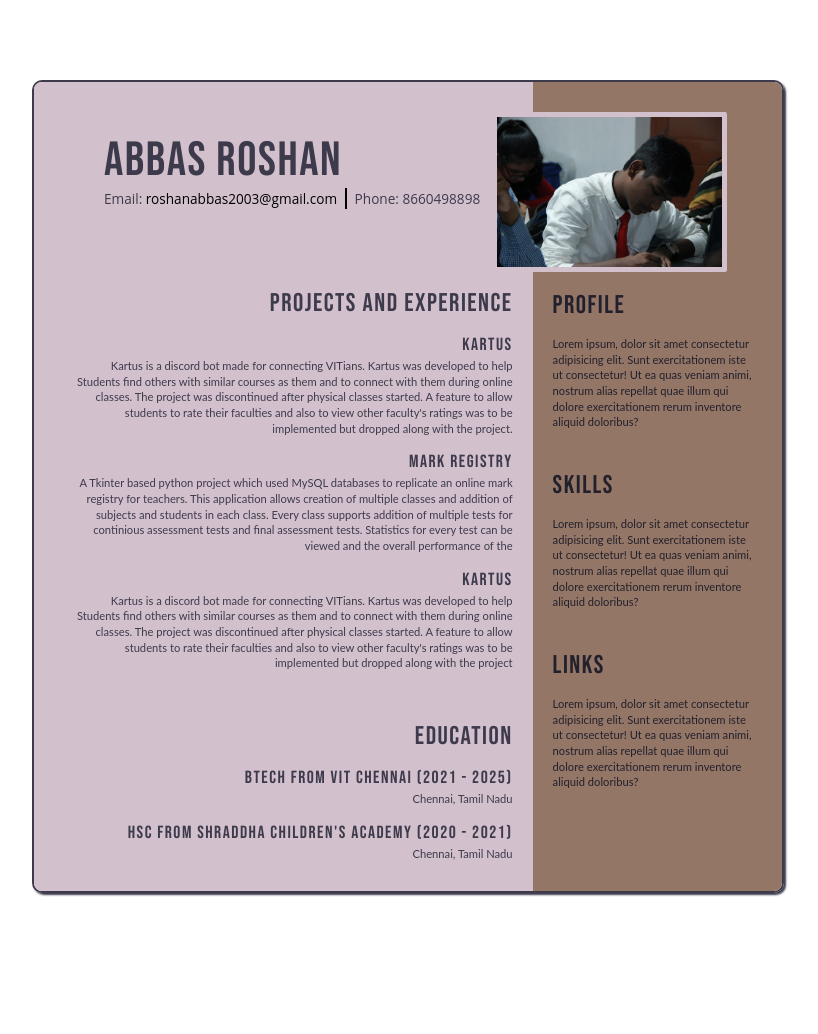
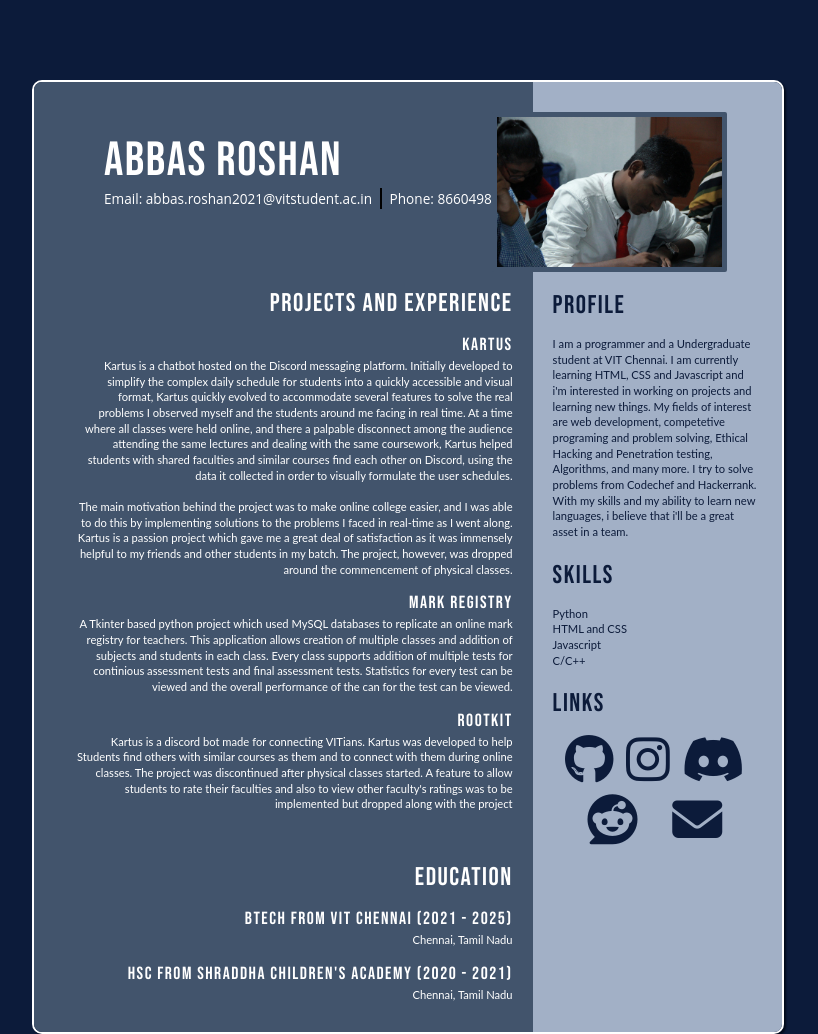
Before and after one commit to arohere/arohere.github.io, a plain HTML site: page index.html in a window 1280 px wide. Shown: the top 1034 px of the page, without its empty margins (232-1050 px from the left). Before the commit the page ends 973 px from the top, so only its background shows below. Drawn offline with Linux system fonts and the light colour scheme.

Commit message:
colour changes and Links added

```diff
--- a/index.html
+++ b/index.html
@@ -10,6 +10,7 @@
     <link rel="preconnect" href="https://fonts.googleapis.com">
     <link rel="preconnect" href="https://fonts.gstatic.com" crossorigin>
     <link href="https://fonts.googleapis.com/css2?family=Bebas+Neue&display=swap" rel="stylesheet">
+    <script src="https://kit.fontawesome.com/5c52aa445d.js" crossorigin="anonymous"></script>
 
 </head>
 
@@ -24,7 +25,7 @@
                 <span>
                     Email:
                 </span>
-                <a href="mailto:roshanabbas2003@gmail.com">roshanabbas2003@gmail.com</a>
+                <a class="leftlink" href="mailto:abbas.roshan2021@vitstudent.ac.in">abbas.roshan2021@vitstudent.ac.in</a>
                 <span class="sepp"></span>
                 <span>
                     Phone: 8660498898
@@ -39,8 +40,12 @@
                         Kartus
                     </div>
                     <div class="des">
-                        Kartus is a discord bot made for connecting VITians. Kartus was developed to help Students find others with similar courses as them and to connect with them during online classes. The project was discontinued after physical classes started. A feature
-                        to allow students to rate their faculties and also to view other faculty's ratings was to be implemented but dropped along with the project.
+                        Kartus is a chatbot hosted on the Discord messaging platform. Initially developed to simplify the complex daily schedule for students into a quickly accessible and visual format, Kartus quickly evolved to accommodate several features to solve the real
+                        problems I observed myself and the students around me facing in real time. At a time where all classes were held online, and there a palpable disconnect among the audience attending the same lectures and dealing with the same coursework,
+                        Kartus helped students with shared faculties and similar courses find each other on Discord, using the data it collected in order to visually formulate the user schedules.
+                        <br>
+                        <br> The main motivation behind the project was to make online college easier, and I was able to do this by implementing solutions to the problems I faced in real-time as I went along. Kartus is a passion project which gave me
+                        a great deal of satisfaction as it was immensely helpful to my friends and other students in my batch. The project, however, was dropped around the commencement of physical classes.
                     </div>
                 </div>
                 <div class="project">
@@ -49,13 +54,12 @@
                     </div>
                     <div class="des">
                         A Tkinter based python project which used MySQL databases to replicate an online mark registry for teachers. This application allows creation of multiple classes and addition of subjects and students in each class. Every class supports addition of multiple
-                        tests for continious assessment tests and final assessment tests. Statistics for every test can be viewed and the overall performance of the
-
+                        tests for continious assessment tests and final assessment tests. Statistics for every test can be viewed and the overall performance of the can for the test can be viewed.
                     </div>
                 </div>
                 <div class="project">
                     <div class="title">
-                        Kartus
+                        Rootkit
                     </div>
                     <div class="des">
                         Kartus is a discord bot made for connecting VITians. Kartus was developed to help Students find others with similar courses as them and to connect with them during online classes. The project was discontinued after physical classes started. A feature
@@ -92,24 +96,39 @@
             <div class="profilebox">
                 <div class="titleholder">Profile</div>
                 <div class="des profiledes">
-                    Lorem ipsum, dolor sit amet consectetur adipisicing elit. Sunt exercitationem iste ut consectetur! Ut ea quas veniam animi, nostrum alias repellat quae illum qui dolore exercitationem rerum inventore aliquid doloribus?
+                    I am a programmer and a Undergraduate student at VIT Chennai. I am currently learning HTML, CSS and Javascript and i'm interested in working on projects and learning new things. My fields of interest are web development, competetive programing and problem
+                    solving, Ethical Hacking and Penetration testing, Algorithms, and many more. I try to solve problems from Codechef and Hackerrank. With my skills and my ability to learn new languages, i believe that i'll be a great asset in a team.
                 </div>
             </div>
             <div class="profilebox">
+
                 <div class="titleholder">Skills</div>
                 <div class="des profiledes">
-                    Lorem ipsum, dolor sit amet consectetur adipisicing elit. Sunt exercitationem iste ut consectetur! Ut ea quas veniam animi, nostrum alias repellat quae illum qui dolore exercitationem rerum inventore aliquid doloribus?
+                    <ol>
+                        <li>Python</li>
+                        <li>HTML and CSS</li>
+                        <li>Javascript</li>
+                        <li>C/C++</li>
+                    </ol>
                 </div>
             </div>
             <div class="profilebox">
                 <div class="titleholder">Links</div>
                 <div class="des profiledes">
-                    Lorem ipsum, dolor sit amet consectetur adipisicing elit. Sunt exercitationem iste ut consectetur! Ut ea quas veniam animi, nostrum alias repellat quae illum qui dolore exercitationem rerum inventore aliquid doloribus?
+                    <div class="iconbox">
+                        <a href="https://github.com/arohere/chikka"><i class="fa-brands fa-github icons-pack"></i></a>
+                        <a href="https://www.instagram.com/aro.kun/"><i class="fa-brands fa-instagram icons-pack"></i></a>
+                        <a href="http://discordapp.com/users/608276451074113539"><i class="fa-brands fa-discord icons-pack"></i></a>
+                    </div>
+                    <div class="iconbox" style="margin-top: 10px;">
+                        <a href="https://www.reddit.com/user/ii_aro_ii"><i class="fa-brands fa-reddit icons-pack"></i></a>
+                        <a href="mailto:abbas.roshan2021@vitstudent.ac.in"><i class="fa-solid fa-envelope icons-pack"></i></a>
+                    </div>
+
                 </div>
             </div>
+
         </div>
-
-    </div>
 
 
 
--- a/style.css
+++ b/style.css
@@ -1,12 +1,17 @@
 :root {
-    --backdrop: #E3DFFF;
+    --backdrop: #0C1B3A;
     --content: #D3C0CD;
-    --leftside: #D3C0CD;
-    --rightside: #937666;
-    --leftside-text: #3D3A4B;
-    --rightside-text: #23202d;
+    --leftside: #42546C;
+    --rightside: #A2B0C6;
+    --leftside-text: #ffffff;
+    --rightside-text: #0C1B3A;
+    --shadow-color: #020a1a;
     --projectbox: rgb(181, 147, 147);
     --corner-rad: 10px;
+}
+
+body {
+    background-color: var(--backdrop);
 }
 
 .contentbox {
@@ -16,7 +21,7 @@
     overflow: hidden;
     border: var(--leftside-text) 2px solid;
     border-radius: 10px;
-    box-shadow: var(--leftside-text) 2px 2px 2px;
+    box-shadow: var(--shadow-color) 2px 2px 2px;
 }
 
 .leftside {
@@ -35,13 +40,14 @@ span {
 }
 
 a {
-    color: black;
     text-decoration: none;
+    /* transition: 0.2s; */
+    color: inherit;
     transition: 0.2s;
 }
 
-a:hover {
-    color: azure;
+a.leftlink:hover {
+    color: var(--rightside-text);
 }
 
 .rightside {
@@ -130,9 +136,39 @@ img {
 .profilebox {
     margin-left: 10px;
     padding-left: 10px;
-    padding-bottom: 40px;
+    margin-bottom: 20px;
 }
 
 .profiledes {
     margin-top: 15px;
 }
+
+.iconbox {
+    display: flex;
+    flex-direction: row;
+    flex-wrap: wrap;
+    justify-content: space-evenly;
+    row-gap: 20px;
+}
+
+.icons-pack {
+    font-size: 50px;
+    color: inherit;
+    transition: 0.2s;
+}
+
+.icons-pack:hover {
+    color: var(--leftside);
+}
+
+ol {
+    list-style-type: none;
+    padding: 0px;
+    margin: 0px;
+}
+
+
+/*
+.icon-page {
+    display: flex;
+} */
```
